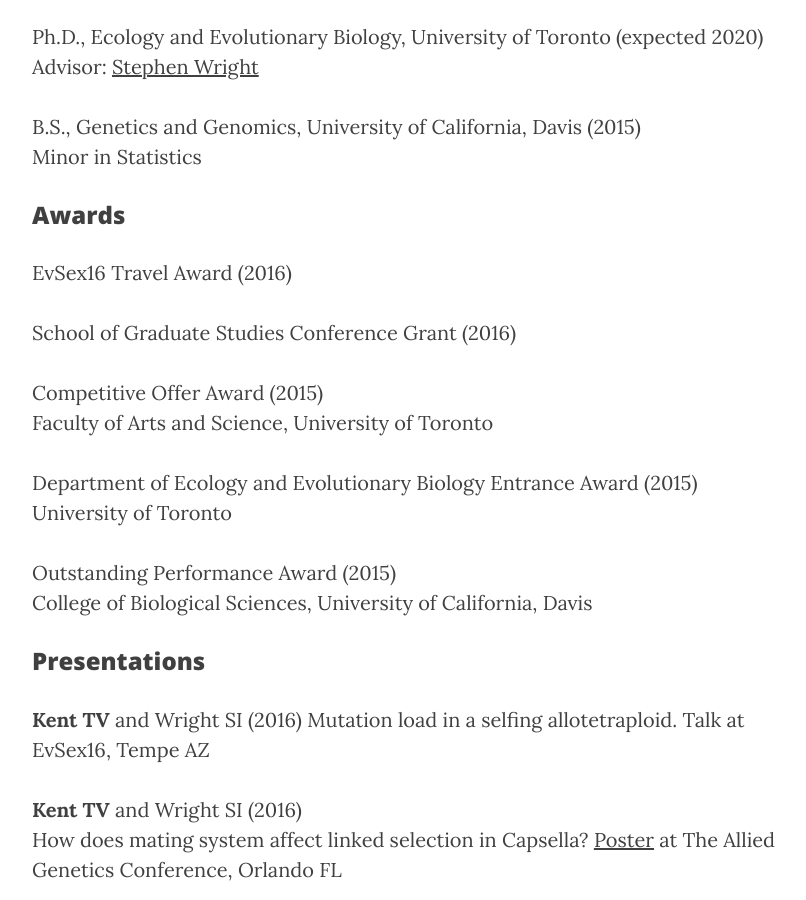
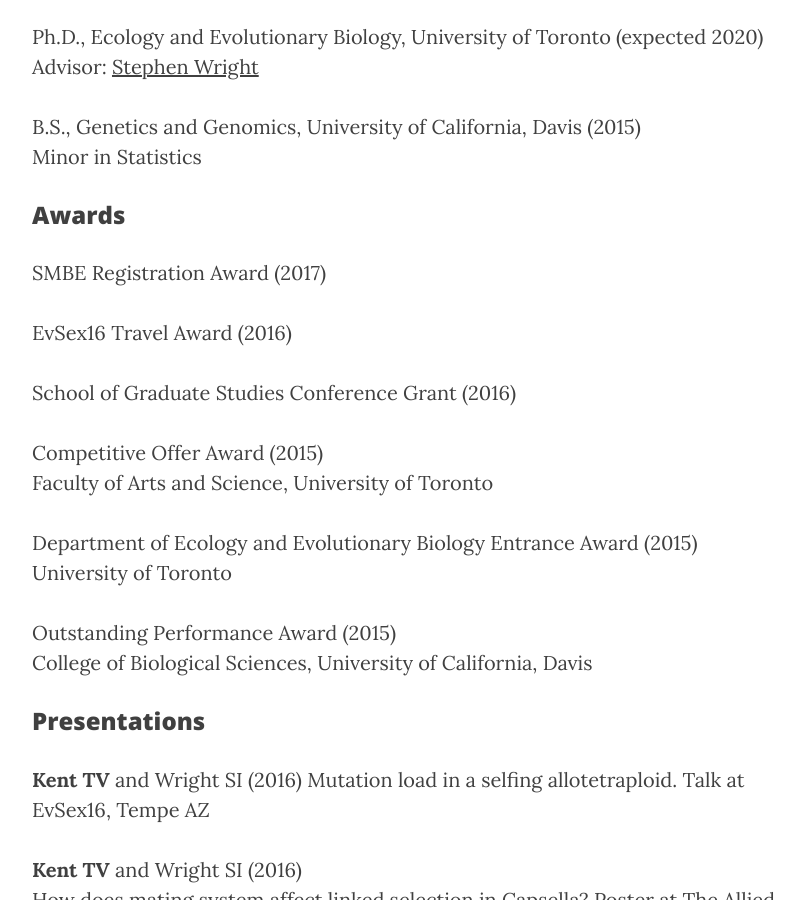
Before and after one commit to tvkent/tvkent.github.io, a Jekyll site: the page built from 2_CV.md, in a window 1280 px wide and 900 px high, scrolled down 644 px. Shown: the whole window, without its empty margins (233-1039 px from the left). Built offline with Jekyll 4.4.1, drawn with Linux system fonts in a browser that asks for light colours; nearby versions of some CDN libraries.

Commit message:
smbe cv page

```diff
--- a/2_CV.md
+++ b/2_CV.md
@@ -18,6 +18,8 @@
 Minor in Statistics
 
 ### Awards
+
+SMBE Registration Award (2017)
 
 EvSex16 Travel Award (2016)
 
```
